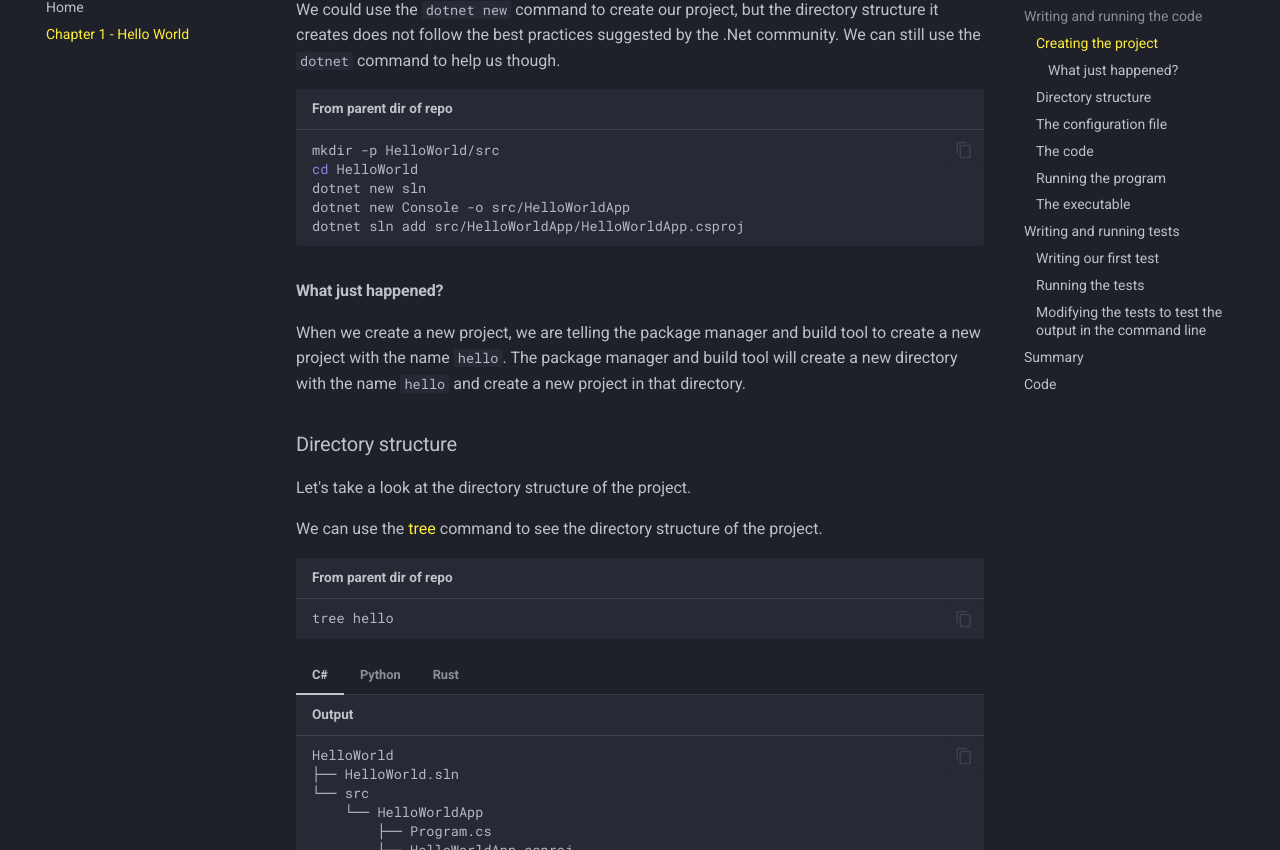
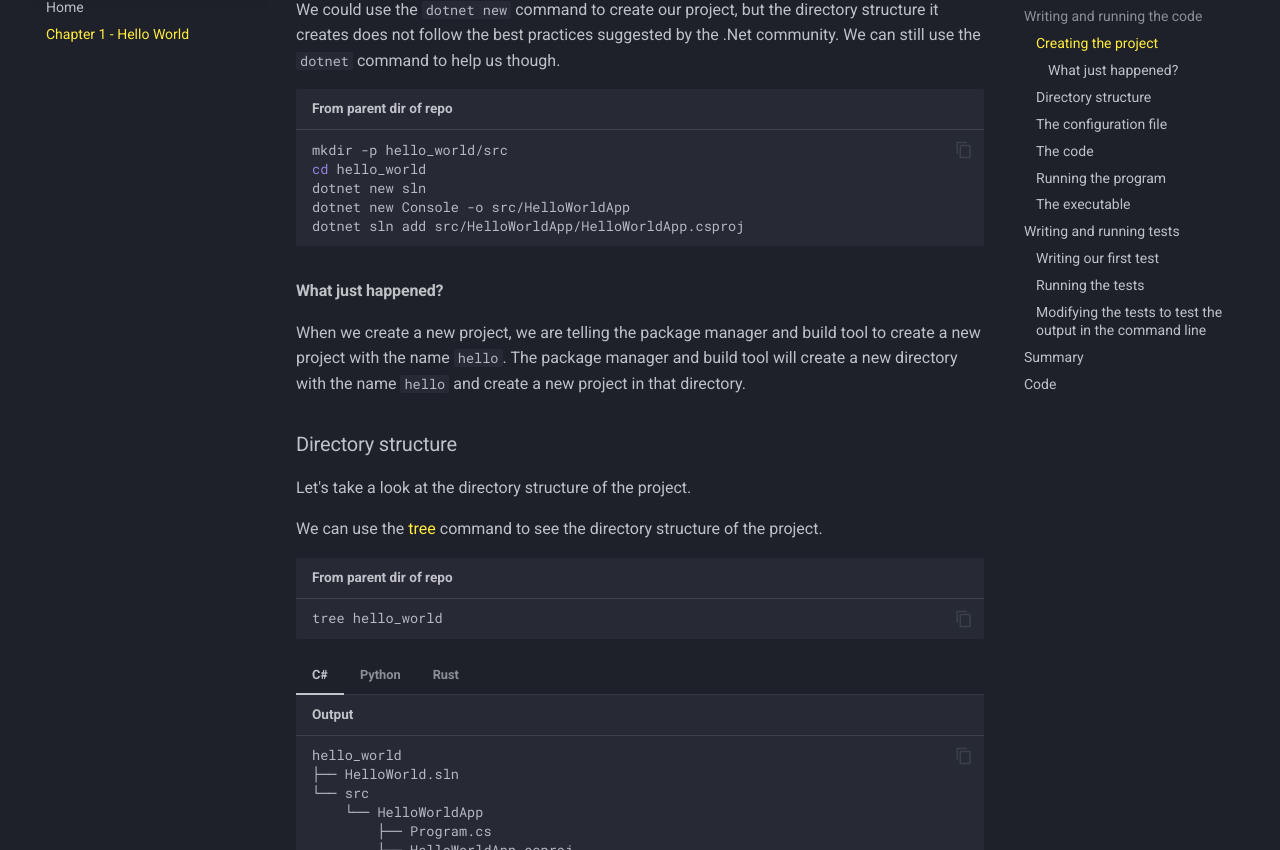
Before and after one commit to AdityaGudimella/CommandLineProgrammingLanguages, an MkDocs documentation site: the page built from docs/chapter_1.md, in a window 1280 px wide and 1400 px high, scrolled down 846 px. Shown: the part 119-969 px from the top of the window. Built offline with MkDocs 1.6.1 and Material for MkDocs 9.7.7, drawn with Linux system fonts in a browser that asks for light colours; some of the changed text lies outside the part shown.

Commit message:
Added python and rust implementations

````diff
--- a/docs/chapter_1.md
+++ b/docs/chapter_1.md
@@ -35,8 +35,8 @@
     community. We can still use the `dotnet` command to help us though.
 
     ```bash title="From parent dir of repo"
-    mkdir -p HelloWorld/src
-    cd HelloWorld
+    mkdir -p hello_world/src
+    cd hello_world
     dotnet new sln
     dotnet new Console -o src/HelloWorldApp
     dotnet sln add src/HelloWorldApp/HelloWorldApp.csproj
@@ -48,7 +48,7 @@
     and I'd highly recommend it.
 
     ```bash title="From parent dir of repo"
-    poetry new hello
+    poetry new hello_world
     ```
 
 === "Rust"
@@ -56,7 +56,7 @@
     manager and build tool.
 
     ```bash title="From parent dir of repo"
-    cargo new --bin hello
+    cargo new --bin hello_world
     ```
 
 #### What just happened?
@@ -75,13 +75,13 @@
 
 <!-- trunk-ignore(markdownlint/MD046) -->
 ```bash title="From parent dir of repo"
-tree hello
+tree hello_world
 ```
 
 === "C#"
 
     ```bash title="Output"
-    HelloWorld
+    hello_world
     ├── HelloWorld.sln
     └── src
         └── HelloWorldApp
@@ -105,9 +105,9 @@
 === "Python"
 
     ```bash title="Output"
-    hello
+    hello_world
     ├── README.md
-    ├── hello
+    ├── hello_world
     │   └── __init__.py
     ├── pyproject.toml
     └── tests
@@ -118,7 +118,7 @@
 === "Rust"
 
     ```bash title="Output"
-    hello
+    hello_world
     ├── Cargo.toml
     └── src
         └── main.rs
@@ -158,15 +158,15 @@
 
     ```toml title="pyproject.toml"
     [tool.poetry]
-    name = "hello"
+    name = "hello-world"
     version = "0.1.0"
     description = ""
     authors = ["Aditya Gudimella <aditya.gudimella@gmail.com>"]
     readme = "README.md"
+    packages = [{include = "hello_world"}]
 
-    [tool.poetry.dependencies]  # (1)!
-    python = "^3.10"  # (2)!
-
+    [tool.poetry.dependencies]
+    python = "^3.10"
 
     [build-system]
     requires = ["poetry-core"]
@@ -184,7 +184,7 @@
 
     ```toml title="Cargo.toml"
     [package]
-    name = "hello"
+    name = "hello_world"
     version = "0.1.0"
     edition = "2021"
 
@@ -232,9 +232,9 @@
     require a `main` method or a `Program` class. Python will execute any code that is
     in the file. If you're making a command line script, you can define entry points to
     your application by defining it in the `pyproject.toml` file. We'll see that in
-    action once we get to actually executing the programs.
+    action in later chapters.
 
-    ```python title="hello/__init__.py"
+    ```python title="hello_world/__init__.py"
     print("Hello, World!")  # (1)!
     ```
 
@@ -280,7 +280,7 @@
 === "Python"
 
     ```bash title="From repo root"
-    poetry run python hello/__init__.py
+    poetry run python hello_world/__init__.py
     ```
 
     This will run the program. The output will be similar to this:
@@ -308,7 +308,7 @@
 
 <!-- trunk-ignore(markdownlint/MD046) -->
 ```bash title="From parent dir of repo"
-tree hello
+tree hello_world
 ```
 
 === "C#"
@@ -317,7 +317,7 @@
     CLR.
 
     ```bash title="Output"
-    hello
+    hello_world
     ├── HelloWorld.sln
     └── src
         └── HelloWorldApp
@@ -343,7 +343,7 @@
     directly executed by the OS. Unlike C#, rust has no runtime.
 
     ```bash title="Output"
-    hello
+    hello_world
     ├── Cargo.lock
     ├── Cargo.toml
     ├── src
@@ -352,7 +352,7 @@
         ├── ...
         └── debug
             ├── ...
-            ├── hello
+            ├── hello_world
             └── ...
     ```
 
@@ -363,7 +363,7 @@
 
 <!-- trunk-ignore(markdownlint/MD046) -->
 ```bash title="From parent dir of repo"
-tree hello
+tree hello_world
 ```
 
 === "C#"
@@ -379,7 +379,7 @@
     This adds a new project named hello in the `tests` folder.
 
     ```bash title="tree"
-    hello
+    hello_world
     ├── ...
     ├── obj
     │   └── ...
@@ -443,7 +443,7 @@
     `pyproject.toml` file has also been updated to indicate that pytest is a dependency
     for this project.
 
-    ```toml title="hello/pyproject.toml"
+    ```toml title="hello_world/pyproject.toml"
     [tool.poetry]
     ...
 
@@ -458,16 +458,19 @@
     tests to this file. Execute the following command.
 
     ```bash title="From repo root"
-    touch tests/test_hello.py
+    touch tests/test_hello_world.py
     ```
 
     ```bash title="tree"
-    hello
+    hello_world
     ├── ...
     └── tests
         ├── __init__.py
-        └── test_hello.py
+        └── test_hello_world.py
     ```
+
+    IMPORTANT:
+        By default pytest looks for files prefixed with `test_` recursively from the directory where it is run.
 
 === "Rust"
 
@@ -479,7 +482,7 @@
     ```
 
     ```bash title="tree"
-    hello
+    hello_world
     ├── ...
     ├── src
     │   └── ...
@@ -488,7 +491,20 @@
 
     Rust has a builtin functionality for [testing](https://doc.rust-lang.org/book/ch11-00-testing.html).
     We will use this functionality to write our tests. We will create a file called
-    `test_hello.py` in the `tests` dir we created above.
+    `test_hello_world.rs` in the `tests` dir we created above.
+
+    ```bash title="From repo root"
+    touch tests/test_hello_world.rs
+    ```
+
+    ```bash title="tree"
+    hello_world
+    ├── ...
+    ├── src
+    │   └── ...
+    └── tests
+        └── test_hello_world.rs
+    ```
 
 ### Writing our first test
 
@@ -540,7 +556,7 @@
 
 === "Rust"
 
-    ```rust title="tests/test_hello.rs"
+    ```rust title="tests/test_hello_world.rs"
     #[test]  // 2
     fn hello() {  // 1
         assert!(true);  // 3
@@ -651,7 +667,7 @@
 
     Let's modify our source code a little so that it's easier to test.
 
-    ```python title="hello/__init__.py"
+    ```python title="hello_world/__init__.py"
     def hello_world():
         print("Hello, World!")
 
@@ -666,7 +682,7 @@
     Now we have a function that we can actually test.
 
     ```python title="tests/test_hello.py"
-    from hello import hello_world  # 1
+    from hello_world import hello_world  # 1
 
     def test_hello(capsys):  # 5
         hello_world()  # 2
@@ -688,12 +704,12 @@
        for more details on fixtures.
 === "Rust"
 
-    ```rust title="tests/test_hello.rs"
+    ```rust title="tests/test_hello_world.rs"
     use std::process::Command;  // 1
 
     #[test]
     fn hello() {
-        let mut cmd = Command::new("./target/debug/hello");  // 2
+        let mut cmd = Command::new("./target/debug/hello_world");  // 2
         let result = cmd.output().unwrap();  // 3
         assert_eq!(String::from_utf8(result.stdout).unwrap(), "Hello, world!\n"); // 4
     }
@@ -738,8 +754,8 @@
 You can find the code for this chapter here:
 
 === "C#"
-    [Chapter 1](../code/csharp/HelloWorld/)
+    [Chapter 1](https://github.com/AdityaGudimella/CommandLineProgrammingLanguages/blob/main/code/csharp/hello_world)
 === "Python"
-    [Chapter 1](../code/python/hello_world/)
+    [Chapter 1](https://github.com/AdityaGudimella/CommandLineProgrammingLanguages/blob/main/code/python/hello_world)
 === "Rust"
-    [Chapter 1](../code/rust/hello_world/)
+    [Chapter 1](https://github.com/AdityaGudimella/CommandLineProgrammingLanguages/blob/main/code/rust/hello_world)
````
Also changed, not shown: other parts of docs/chapter_1.md (+1 -1 lines), code/python/hello_world/README.md (added), 25 other files.
